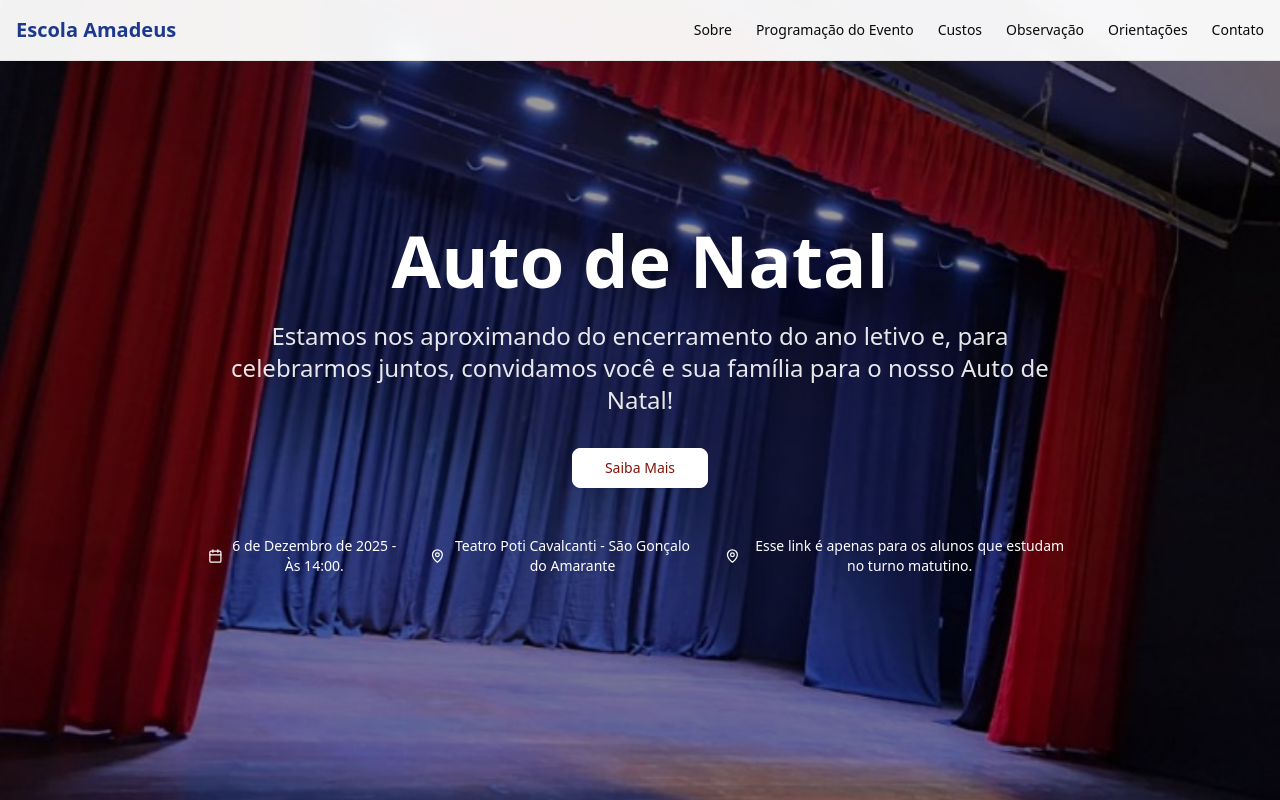
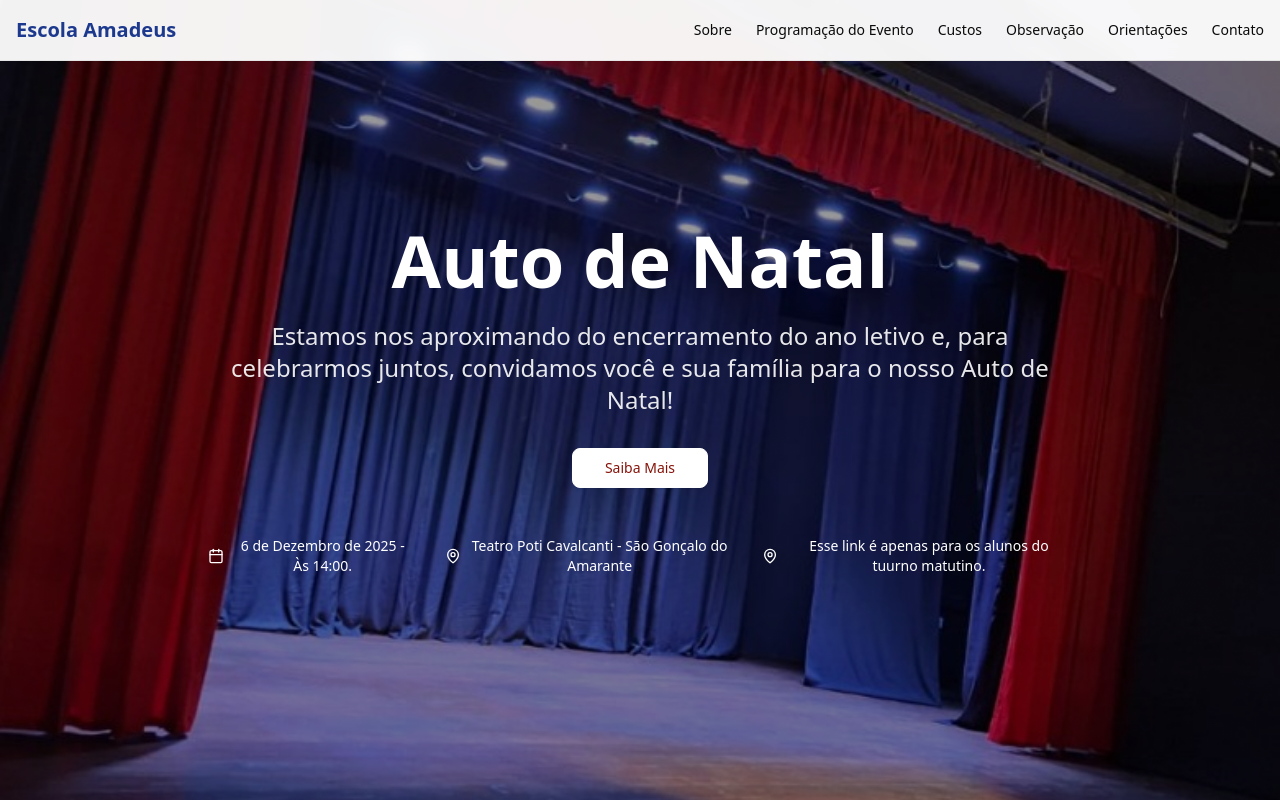
Before and after one commit to pedrologapp/amadeus2025atodenatal1, a React (Vite) app: page / in a window 1280 px wide. Shown: the top 800 px of the page. Built offline with nearby package versions, Linux system fonts and the light colour scheme.

Commit message:
Update App.jsx

```diff
--- a/src/App.jsx
+++ b/src/App.jsx
@@ -338,7 +338,7 @@ const decreaseTickets = () => {
             </div>
 			<div className="flex items-center">
               <MapPin className="h-5 w-5 mr-2" />
-              Esse link é apenas para os alunos que estudam no turno matutino.
+              Esse link é apenas para os alunos do tuurno matutino.
             </div>
           </div>
         </div>
```
